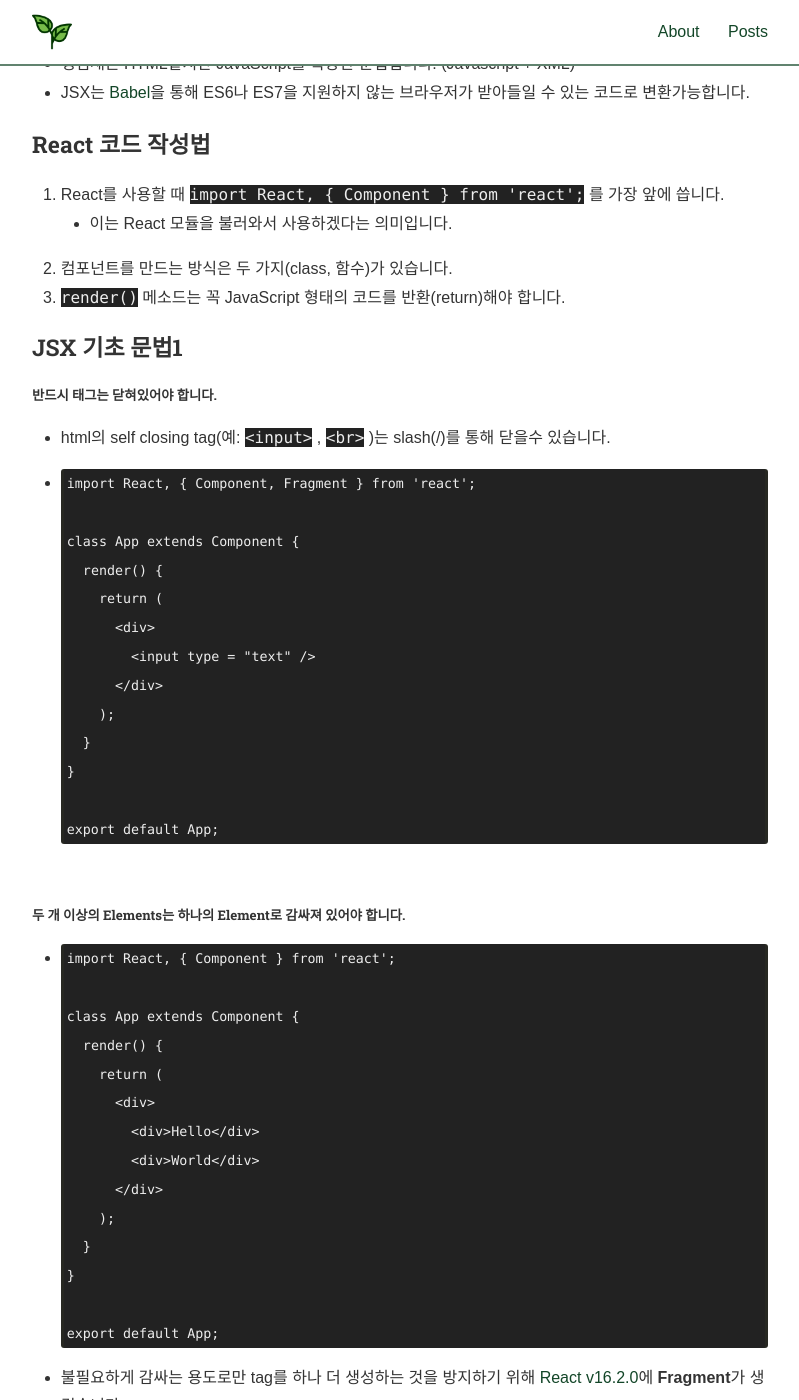
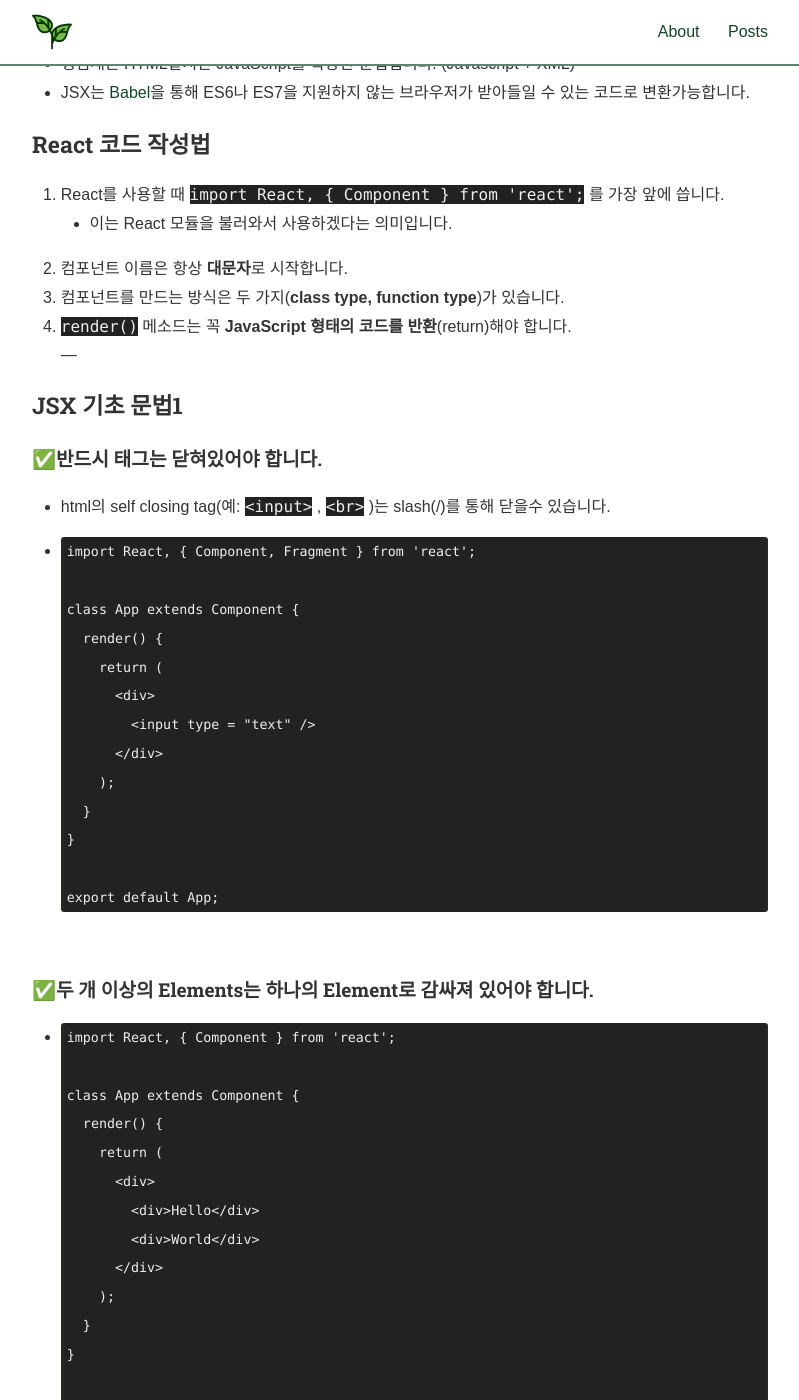
Before and after one commit to codeblue25/codeblue25.github.io, a Jekyll site: the page built from _posts/2021-03-24-react jsx.md, in a window 1280 px wide and 1400 px high, scrolled down 421 px. Shown: the whole window, without its empty margins (240-1039 px from the left). Built offline with Jekyll 4.4.1, drawn with Linux system fonts in a browser that asks for light colours; nearby versions of some CDN libraries; some web fonts are replaced; a style sheet for code colours, icons or effects is not loaded.

Commit message:
React JSX
가독성 높이기 위해 내용 수정

````diff
--- a/_posts/2021-03-24-react jsx.md
+++ b/_posts/2021-03-24-react jsx.md
@@ -19,13 +19,14 @@ categories: React
 
 1. React를 사용할 때 `import React, { Component } from 'react';` 를 가장 앞에 씁니다.
    * 이는 React 모듈을 불러와서 사용하겠다는 의미입니다.
-2. 컴포넌트를 만드는 방식은 두 가지(class, 함수)가 있습니다.
-3. `render()` 메소드는 꼭 JavaScript 형태의 코드를 반환(return)해야 합니다.
+2. 컴포넌트 이름은 항상 **대문자**로 시작합니다.
+3. 컴포넌트를 만드는 방식은 두 가지(**class type, function type**)가 있습니다.
+4. `render()` 메소드는 꼭 **JavaScript 형태의 코드를 반환**(return)해야 합니다.
 <br />
-
+---
 <h3>JSX 기초 문법1</h3>
 
-<h5>반드시 태그는 닫혀있어야 합니다.</h5>
+<h4>✅반드시 태그는 닫혀있어야 합니다.</h4>
 
 * html의 self closing tag(예: `<input>` , `<br>` )는 slash(/)를 통해 닫을수 있습니다.
 * ```jsx
@@ -45,7 +46,7 @@ categories: React
   ```
   <br />
 
-<h5>두 개 이상의 Elements는 하나의 Element로 감싸져 있어야 합니다.</h5>
+<h4>✅두 개 이상의 Elements는 하나의 Element로 감싸져 있어야 합니다.</h4>
 
 * ```jsx
   import React, { Component } from 'react';
@@ -81,10 +82,10 @@ categories: React
     export default App;
     ```
   <br />
-
+---
 <h3>JSX 기초 문법2 - JavaScript편</h3>
 
-<h5>JSX 안에서 JavaScript 쓰기</h5>
+<h4>JSX 안에서 JavaScript 쓰기</h4>
 
 * ```jsx
   import React, { Component } from 'react';
@@ -100,10 +101,9 @@ categories: React
 
   export default App;
   ```
-
   <br />
 
-<h5>조건부 렌더링</h5>
+<h4>조건부 렌더링</h4>
 
 * **삼항연산자**로 if 조건문 쓰기
 * ```jsx
@@ -173,19 +173,19 @@ categories: React
   export default App;
   ```
 <br />
-
+---
 <h3>JSX 기초 문법3 - CSS편</h3>
 
-<h5>CSS style 설정하기</h5>
+<h4>CSS style 설정하기</h4>
 
 * ```jsx
   import React, { Component } from 'react';
 
   class App extends Component {
     render() {
-      const styleObj = {			{/*객체 형태로 style 작성*/}
+      const styleObj = {	 {/*객체 형태로 style 작성*/}
         backgroundColor: "black", {/*Camel Case로 작성*/}
-        padding: "16px",			{/*색상, 숫자, 단위는 문자열로 작성*/}
+        padding: "16px", {/*색상, 숫자, 단위는 문자열로 작성*/}
         color: "white",
         fontSize: "36px"
       };
@@ -200,7 +200,7 @@ categories: React
   export default App;
   ```
 
-<h5>CSS class 설정하기</h5>
+<h4>CSS class 설정하기</h4>
 
 * ```jsx
   import React, { Component } from 'react';
````
